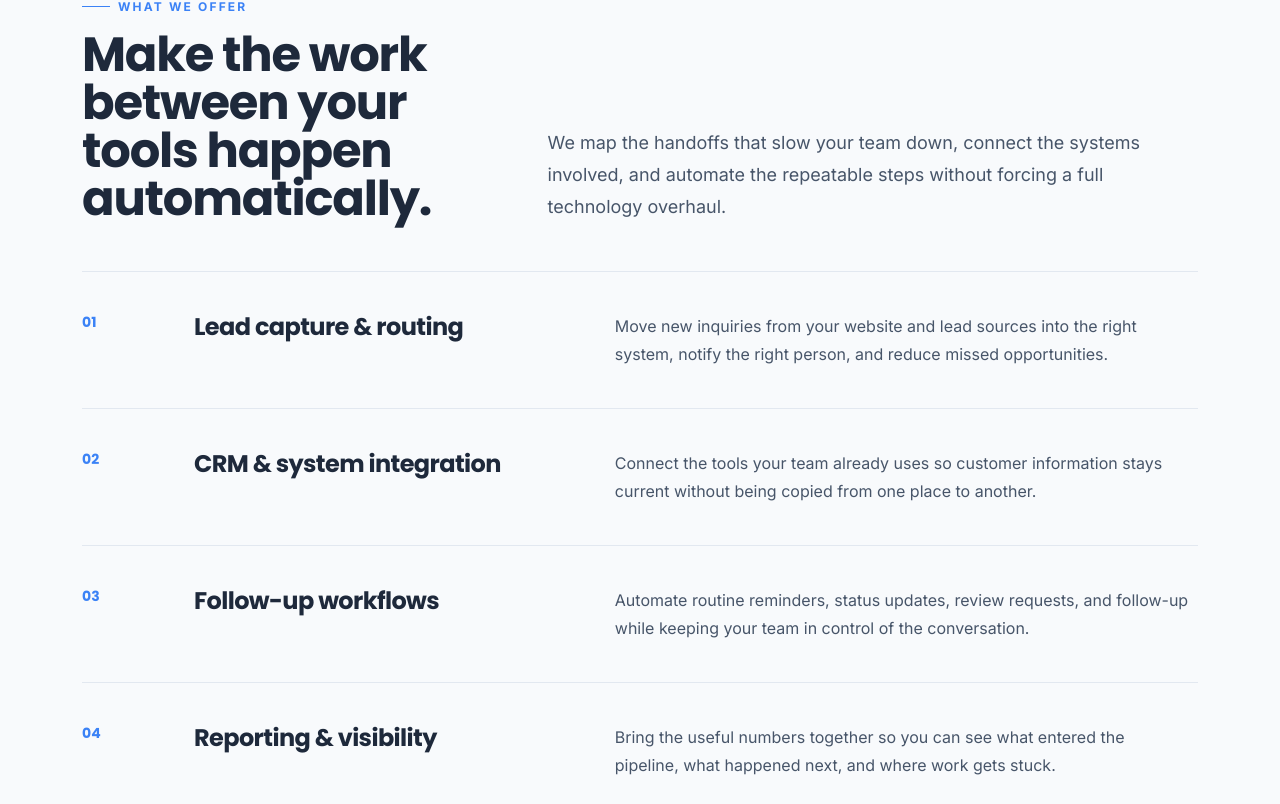
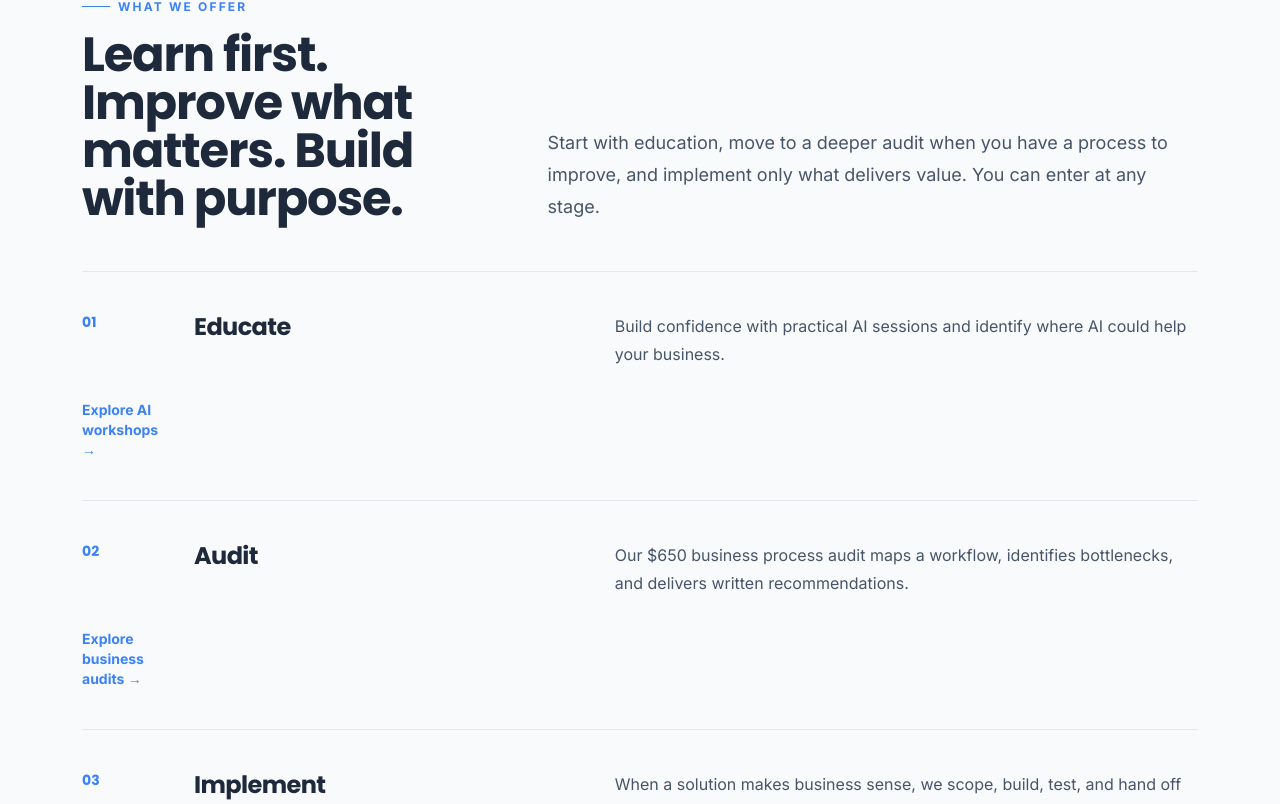
Before and after one commit to Procstar13/LaunchLocal, a Next.js app: page / in a window 1280 px wide. Shown: the part 993-1797 px from the top of the page. Built offline with nearby package versions, Linux system fonts and the light colour scheme; no server answers.

Commit message:
Present educate audit implement customer journey

```diff
--- a/src/components/Benefits.tsx
+++ b/src/components/Benefits.tsx
@@ -1,26 +1,9 @@
 import Link from 'next/link'
 
 const services = [
-  {
-    number: '01',
-    title: 'Lead capture & routing',
-    description: 'Move new inquiries from your website and lead sources into the right system, notify the right person, and reduce missed opportunities.',
-  },
-  {
-    number: '02',
-    title: 'CRM & system integration',
-    description: 'Connect the tools your team already uses so customer information stays current without being copied from one place to another.',
-  },
-  {
-    number: '03',
-    title: 'Follow-up workflows',
-    description: 'Automate routine reminders, status updates, review requests, and follow-up while keeping your team in control of the conversation.',
-  },
-  {
-    number: '04',
-    title: 'Reporting & visibility',
-    description: 'Bring the useful numbers together so you can see what entered the pipeline, what happened next, and where work gets stuck.',
-  },
+  { number: '01', title: 'Educate', description: 'Build confidence with practical AI sessions and identify where AI could help your business.', href: '/ai-education', cta: 'Explore AI workshops' },
+  { number: '02', title: 'Audit', description: 'Our $650 business process audit maps a workflow, identifies bottlenecks, and delivers written recommendations.', href: '/automations', cta: 'Explore business audits' },
+  { number: '03', title: 'Implement', description: 'When a solution makes business sense, we scope, build, test, and hand off the right automation or integration.', href: '/automations', cta: 'See implementation services' },
 ]
 
 export default function Benefits() {
@@ -30,10 +13,10 @@ export default function Benefits() {
         <div className="grid gap-8 border-b border-line pb-12 lg:grid-cols-[0.8fr_1.2fr] lg:items-end">
           <div>
             <div className="eyebrow">What we offer</div>
-            <h2 className="section-title">Make the work between your tools happen automatically.</h2>
+            <h2 className="section-title">Learn first. Improve what matters. Build with purpose.</h2>
           </div>
           <p className="section-copy lg:justify-self-end">
-            We map the handoffs that slow your team down, connect the systems involved, and automate the repeatable steps without forcing a full technology overhaul.
+            Start with education, move to a deeper audit when you have a process to improve, and implement only what delivers value. You can enter at any stage.
           </p>
         </div>
 
@@ -48,6 +31,7 @@ export default function Benefits() {
                 {service.title}
               </h3>
               <p className="max-w-xl leading-7 text-text-secondary">{service.description}</p>
+              <Link href={service.href} className="text-sm font-bold text-accent hover:text-text-primary">{service.cta} →</Link>
             </article>
           ))}
         </div>
```
